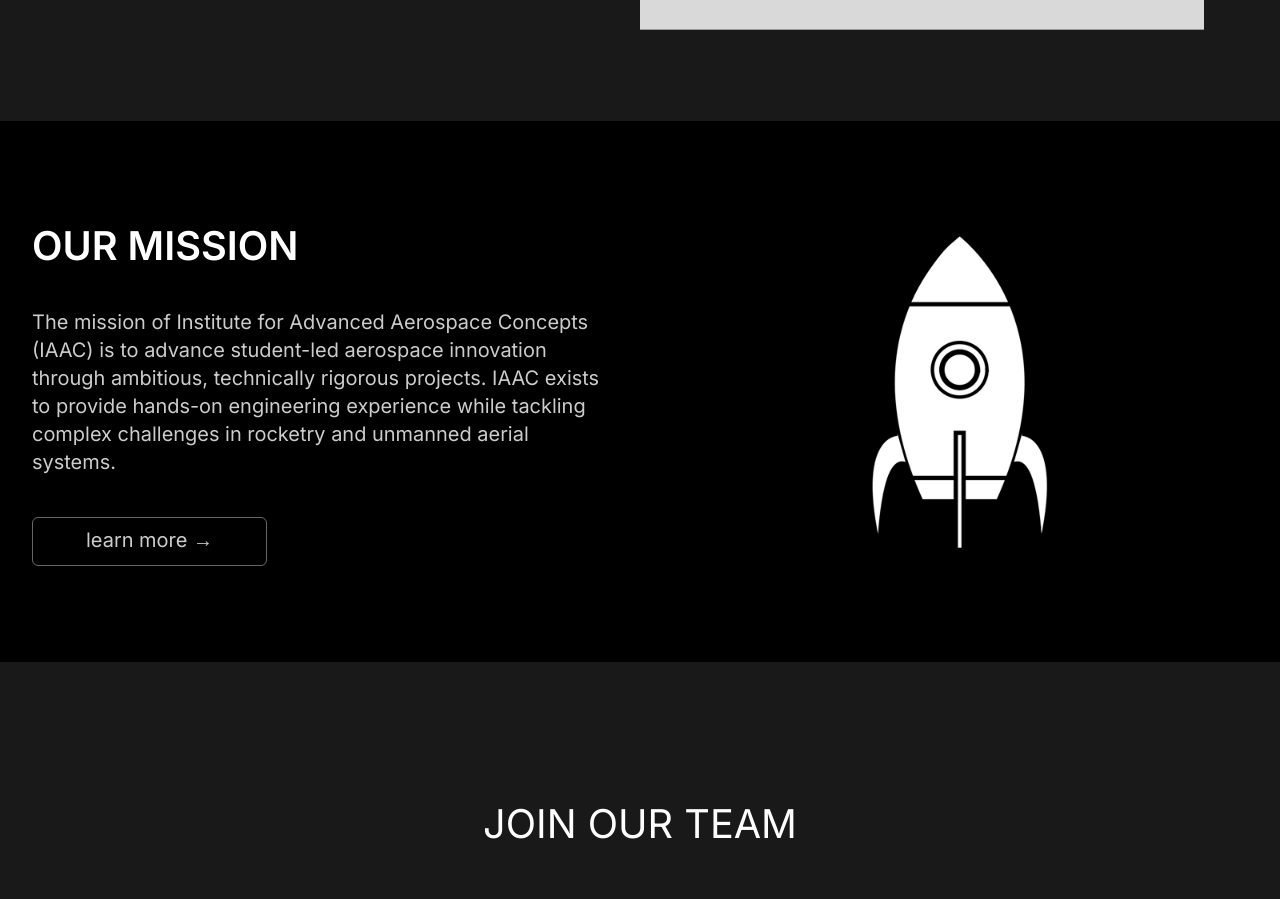
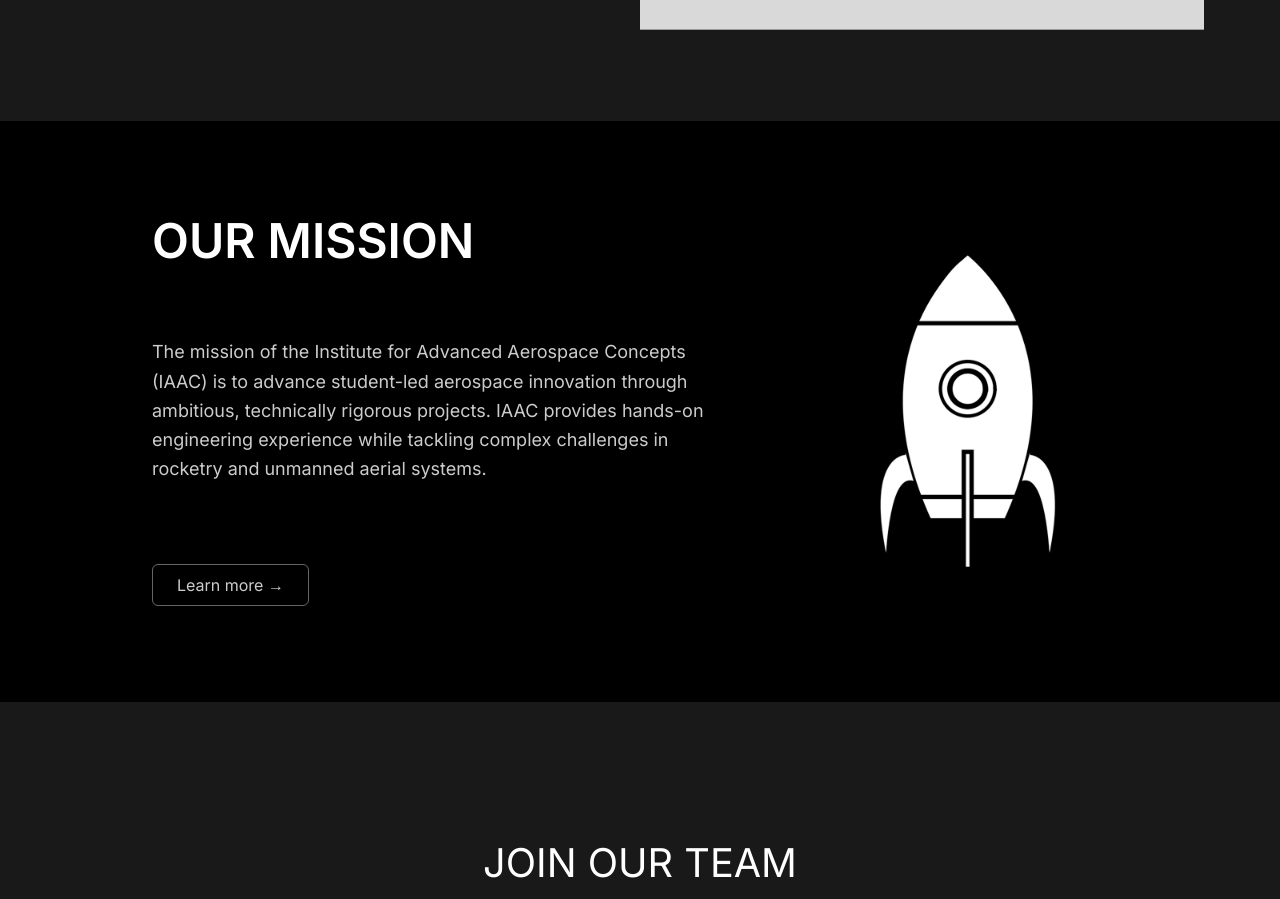
Before and after one commit to webimpactuw/iaac-uw, a Next.js app: page / in a window 1280 px wide. Shown: the part 760-1659 px from the top of the page. Built offline with nearby package versions, Linux system fonts and the light colour scheme; a web font is replaced by a local one.

Commit message:
Changes to MISSION

```diff
--- a/src/components/HomePage.js
+++ b/src/components/HomePage.js
@@ -81,37 +81,34 @@
                 </div>
             </section>
 
-            {/* our mission */}
-            <section className="relative bg-black py-24">
-                <div className="max-w-6xl max-auto px-8 flex flex-col md:flex-row justify-between gap-16">
+            {/* OUR MISSION */}
+            <section className="relative flex justify-center bg-black py-16 md:py-24 px-6 md:px-8">
+                <div className="max-w-6xl mx-auto flex flex-col md:flex-row items-center gap-12 md:gap-20">
                     {/* left column */}
-                    <div className="max-w-xl">
-                        <p className="text-white font-semibold leading-normal"
-                            style={{ fontSize: "clamp(28px, 3.1vw, 40px)" }}>
+                    <div className="max-w-xl text-center md:text-left flex flex-col gap-10">
+                        <h2 className="text-white font-semibold text-3xl md:text-4xl lg:text-5xl">
                             OUR MISSION
+                        </h2>
+
+                        <p className="text-white/80 mt-6 md:mt-8 text-base md:text-lg leading-relaxed">
+                            The mission of the Institute for Advanced Aerospace Concepts (IAAC) is to
+                            advance student-led aerospace innovation through ambitious, technically
+                            rigorous projects. IAAC provides hands-on engineering experience while
+                            tackling complex challenges in rocketry and unmanned aerial systems.
                         </p>
 
-                        <p className="text-white/80 mt-8 leading-relaxed"
-                            style={{ fontSize: "clamp(14px, 1.56vw, 20px)", lineHeight: "1.4" }}>
-                            The mission of Institute for Advanced Aerospace Concepts (IAAC) is to advance student-led aerospace innovation through ambitious, technically rigorous projects. IAAC exists to provide hands-on engineering experience while tackling complex challenges in rocketry and unmanned aerial systems.
-                        </p>
-
-                        <div className="mt-10">
+                        <div className="mt-8 md:mt-10">
                             <Link
                                 href="/about"
-                                className="inline-flex items-center justify-center border border-white/40 text-white/80 hover:border-white hover:text-white transition-colors duration-200 px-6 py-2 rounded-md"
-                                style={{
-                                    width: "clamp(150px, 18.4vw, 235px)",
-                                    height: "clamp(35px, 3.9vw, 50px)",
-                                    fontSize: "clamp(14px, 1.56vw, 20px)"
-                                }}
+                                className="inline-flex items-center justify-center border border-white/40 text-white/80 hover:border-white hover:text-white transition-colors duration-200 px-6 py-2 rounded-md text-sm md:text-base"
                             >
-                                learn more →
+                                Learn more →
                             </Link>
                         </div>
                     </div>
+
                     {/* right column */}
-                    <div className="w-64 md:w-80 flex justify-center">
+                    <div className="w-48 sm:w-64 md:w-80 flex justify-center mt-10 md:mt-0">
                         <img
                             src="/rocket.png"
                             alt="Vector illustration of a rocket"
@@ -120,7 +117,6 @@
                     </div>
                 </div>
             </section>
-
             {/* join our team */}
             <section className="relative bg-[#191919]" style={{ paddingTop: "33.75%" }}>
                 <div className="absolute inset-0 flex flex-col items-center justify-center">
```
Also changed, not shown: 1 other file (tests, documents, lock files or other folders).
